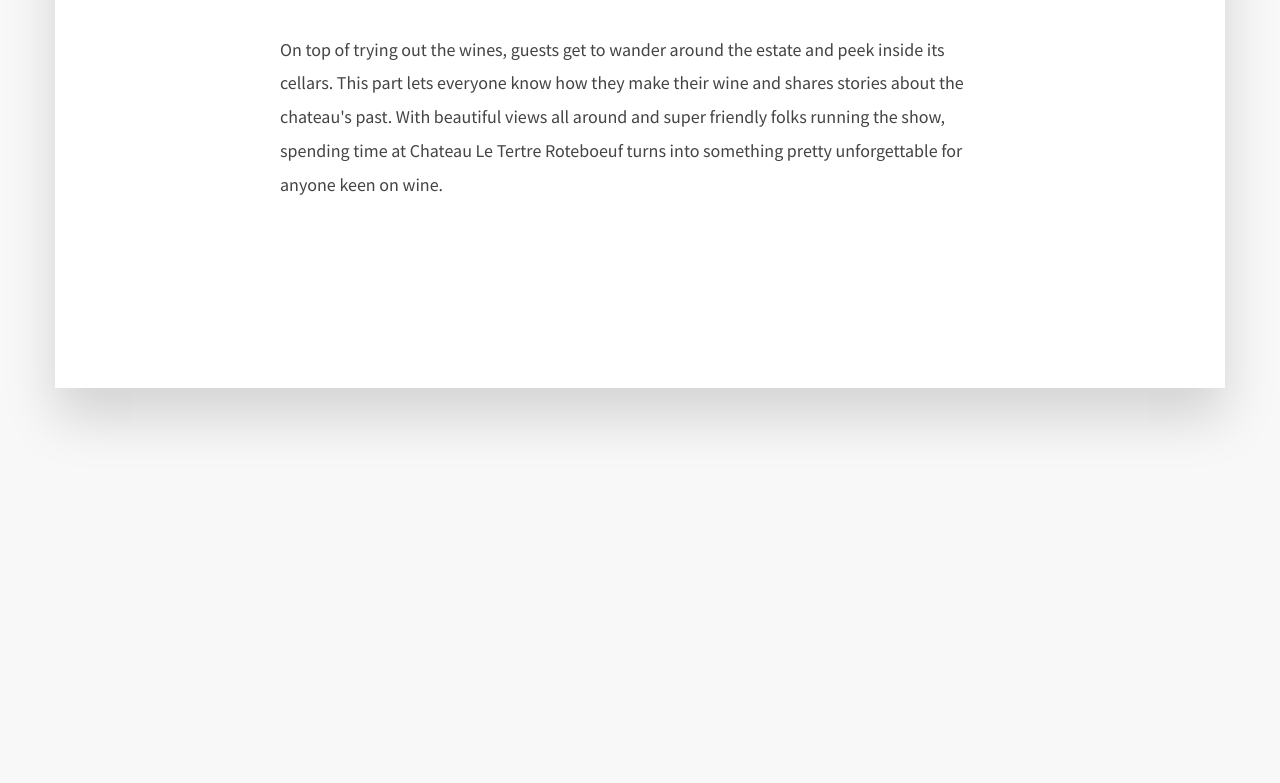
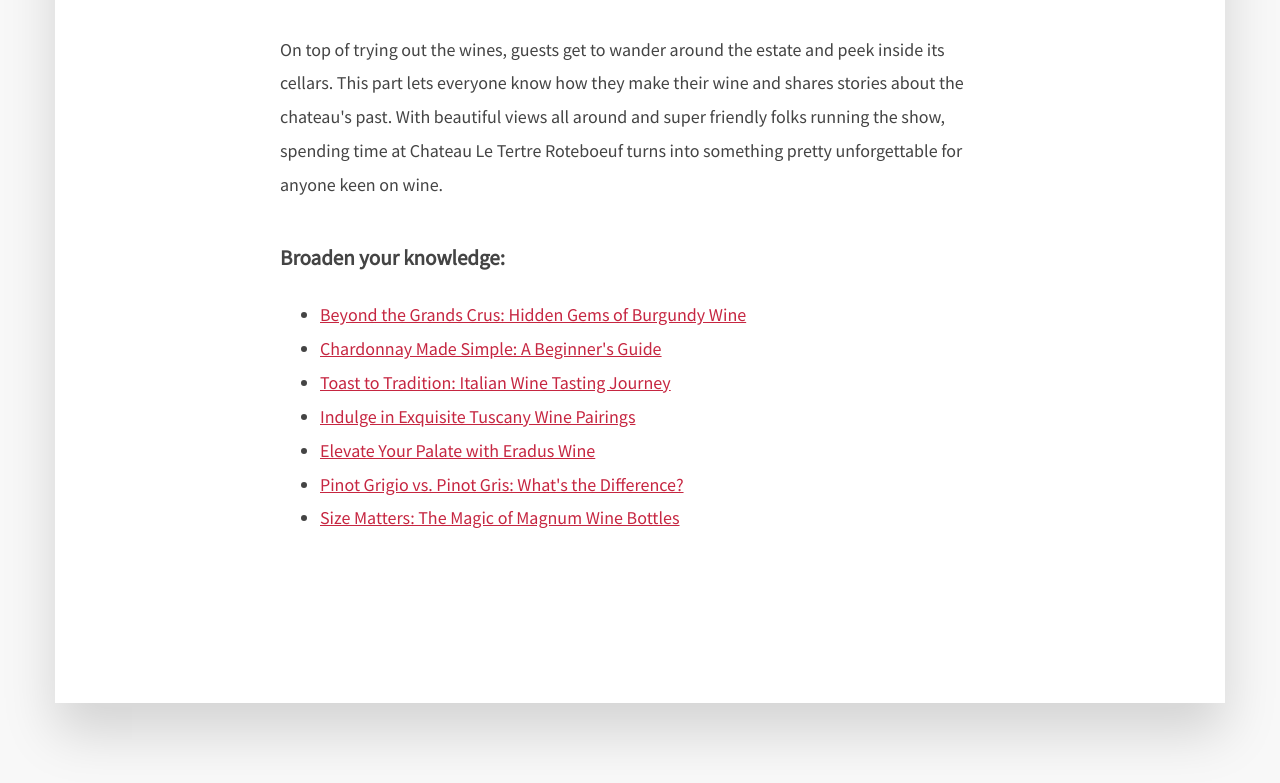
Before and after one commit to serpauthorityuk/storymatic, a plain HTML site: page render/roteboeuf-wine-made-easy-essential-tips-for-enjoyment.html in a window 1280 px wide. Shown: the part 7440-8223 px from the top of the page. Before the commit the page ends 7928 px from the top, so only its background shows below. Drawn offline with nearby package versions, Linux system fonts and the light colour scheme.

Commit message:
Update roteboeuf-wine-made-easy-essential-tips-for-enjoyment.html

```diff
--- a/render/roteboeuf-wine-made-easy-essential-tips-for-enjoyment.html
+++ b/render/roteboeuf-wine-made-easy-essential-tips-for-enjoyment.html
@@ -690,6 +690,16 @@
 <h2>Visiting Ch&acirc;teau Le Tertre Roteboeuf</h2>
 <p>When you drop by Chateau Le Tertre Roteboeuf, it's like stepping into a world where wine is king. For those who love their wines, this place offers amazing tasting sessions that really highlight what makes these drinks special.</p>
 <p>On top of trying out the wines, guests get to wander around the estate and peek inside its cellars. This part lets everyone know how they make their wine and shares stories about the chateau's past. With beautiful views all around and super friendly folks running the show, spending time at Chateau Le Tertre Roteboeuf turns into something pretty unforgettable for anyone keen on wine.</p>
+<h3>Broaden your knowledge:</h3>
+<ul>
+<li><a href="https://corkwise.notice.site/beyond-the-grands-crus-hidden-gems-of-burgundy-wine">Beyond the Grands Crus: Hidden Gems of Burgundy Wine</a></li>
+<li><a href="https://corkwise.notice.site/chardonnay-made-simple-a-beginners-guide">Chardonnay Made Simple: A Beginner's Guide</a></li>
+<li><a href="https://corkwise.notice.site/toast-to-tradition-italian-wine-tasting-journey">Toast to Tradition: Italian Wine Tasting Journey</a></li>
+<li><a href="https://corkwise.notice.site/indulge-in-exquisite-tuscany-wine-pairings">Indulge in Exquisite Tuscany Wine Pairings</a></li>
+<li><a href="https://corkwise.notice.site/elevate-your-palate-with-eradus-wine">Elevate Your Palate with Eradus Wine</a></li>
+<li><a href="https://storymatic.onrender.com/pinot-grigio-vs-pinot-gris-whats-the-difference">Pinot Grigio vs. Pinot Gris: What's the Difference?</a></li>
+<li><a href="https://share.supernotes.app/recall+type+treat+play/size-matters-the-magic-of-magnum-wine-bottles">Size Matters: The Magic of Magnum Wine Bottles</a></li>
+</ul>
 					</div>
 				</article>
 			</div>
```
